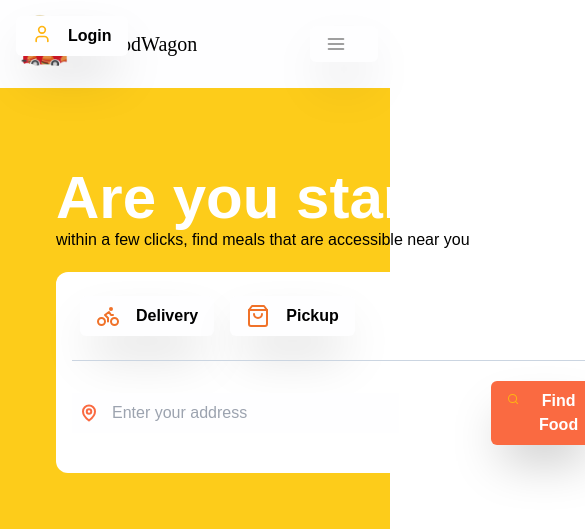
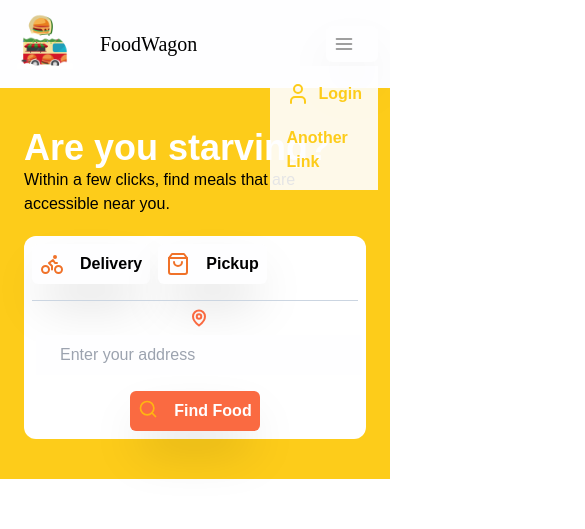
Before and after one commit to ameaympande/Food-Wagon, a React (Create React App) app in the folder client/: page / in a window 390 px wide. Both pictures are taken after a click on the button 344 px from the left and 44 px from the top of the page. Shown: the top 529 px of the page, 585 px wide, since content can reach past the window. Built offline with nearby package versions, Linux system fonts and the light colour scheme; a web font is replaced by a local one.

Commit message:
made full responsive

```diff
--- a/client/src/components/Home.jsx
+++ b/client/src/components/Home.jsx
@@ -7,6 +7,7 @@ const Home = () => {
   return (
     <>
       <Navbar />
+
       <Body />
       <OfferSection />
     </>
--- a/client/src/components/homePage/MainSection.jsx
+++ b/client/src/components/homePage/MainSection.jsx
@@ -4,15 +4,14 @@ import { Bike, ShoppingBag, MapPin, Search } from "lucide-react";
 
 const MainSection = () => {
   return (
-    <div className="flex flex-row bg-primary h-screen ">
-      <div className="py-20 px-14 flex flex-col">
-        <div className="text-text-primary text-6xl font-extrabold">
+    <div className="flex flex-col md:flex-row bg-primary">
+      <div className="md:w-2/3 py-10 px-6 md:py-20 md:px-14 flex flex-col">
+        <div className="text-text-primary text-4xl md:text-6xl font-extrabold">
           Are you starving?
         </div>
-        <div>within a few clicks, find meals that are accessible near you</div>
-        <div className="flex flex-col mt-5 p-4 bg-text-primary rounded-xl w-full">
-          {" "}
-          <div className="flex flex-row p-2 gap-4">
+        <div>Within a few clicks, find meals that are accessible near you.</div>
+        <div className="flex flex-col mt-5 p-2 sm:p-4 bg-text-primary rounded-xl w-full md:w-4/5 mx-auto">
+          <div className="flex flex-row  gap-2">
             <div>
               <Button
                 onClick={() => console.log("clicked")}
@@ -22,7 +21,6 @@ const MainSection = () => {
                 size={24}
               />
             </div>
-
             <div>
               <Button
                 onClick={() => console.log("clicked")}
@@ -34,17 +32,16 @@ const MainSection = () => {
             </div>
           </div>
           <hr className="mt-4 text-slate-300" />
-          <div>
-            <div className="mt-2 container relative flex items-center">
-              <div className="absolute inset-y-0 left-0 pl-2 flex items-center pointer-events-none">
+          <div className="mt-2 relative flex flex-col md:flex-row items-center">
+            <div className="md:absolute inset-y-0 left-0 pl-2 flex items-center pointer-events-none">
               <MapPin size={18} color="#fa6a41" absoluteStrokeWidth />
             </div>
             <input
-                className="bg-bg-primary px-20 py-2 pl-10 w-3/9"
+              className="ml-2 bg-bg-primary px-6 py-2 md:w-3/5 w-full md:pl-10 md:ml-6 mt-2 "
               type="text"
               placeholder="Enter your address"
             />
-              <div className="ml-20 p-3">
+            <div className="md:ml-6 mt-4 md:mt-0">
               <Button
                 onClick={() => {
                   // navigate("/signin");
@@ -53,14 +50,13 @@ const MainSection = () => {
                 userIcon={Search}
                 color="#ffb512"
                 textColor="text-primary"
-                  style="p-10 bg-secondary hover:text-secondary"
+                style="p-4  bg-secondary hover:text-secondary"
               />
             </div>
           </div>
         </div>
       </div>
-      </div>
-      <div className="flex-grow relative overflow-hidden">
+      <div className="md:w-1/3 relative hidden 1xl:block lg:overflow-hidden">
         <img
           className="absolute top-20 hover:top-0 transition-all ease-out delay-5000 h-full"
           src="/bowl.png"
--- a/client/src/components/homePage/Navbar.jsx
+++ b/client/src/components/homePage/Navbar.jsx
@@ -1,46 +1,80 @@
 import { MapPin, UserIcon, AlignJustify } from "lucide-react";
-import React, { useState } from "react";
+import React, { useEffect, useRef, useState } from "react";
 import { useNavigate } from "react-router-dom";
 import Button from "../layout/Button";
 
 const Navbar = () => {
   const navigate = useNavigate();
   const [isSidebarOpen, setSidebarOpen] = useState(false);
-  const [isLogin, setLoggedIn] = useState(false);
+  const sidebarRef = useRef(null);
 
   const toggleSidebar = () => {
     setSidebarOpen(!isSidebarOpen);
   };
+
+  const handleClickOutside = (event) => {
+    if (
+      isSidebarOpen &&
+      sidebarRef.current &&
+      !sidebarRef.current.contains(event.target)
+    ) {
+      setSidebarOpen(false);
+    }
+  };
+
+  useEffect(() => {
+    document.addEventListener("click", handleClickOutside);
+
+    return () => {
+      document.removeEventListener("click", handleClickOutside);
+    };
+  }, [isSidebarOpen]);
 
   return (
     <div className="bg-bg-primary">
       <div className="p-3 flex items-center justify-between">
         <div className="flex items-center gap-4">
           <div className="bg-transparent">
-            <img className="h-16 cover" src="logo.png" alt="Logo" />
+            <img
+              className="h-16 w-auto object-cover"
+              src="logo.png"
+              alt="Logo"
+            />
           </div>
+
           <div className="ml-2 font-bungee text-xl">FoodWagon</div>
         </div>
+        <div
+          ref={sidebarRef}
+          className="relative flex items-center ml-2 md:hidden"
+        >
+          <Button onClick={toggleSidebar} userIcon={AlignJustify} />
 
-        <div className="flex items-center ml-2 md:hidden">
-          <Button onClick={toggleSidebar} userIcon={AlignJustify} />
-        </div>
-
-        {/* Sidebar */}
-        {isSidebarOpen && (
-          <div className="md:hidden fixed inset-0 bg-white bg-opacity-90 z-50">
-            <div className="p-4">
-              <Button
+          {isSidebarOpen && (
+            <div className="absolute top-10 right-0 flex flex-col items-center bg-white bg-opacity-90 p-4 gap-5 bg-bg-primary">
+              <p
                 onClick={() => {
                   navigate("/signin");
                 }}
-                buttonText="Login"
-                userIcon={UserIcon}
-                color="#ffb512"
-              />
+                className="cursor-pointer text-primary font-bold hover:text-secondary"
+              >
+                <div className="flex">
+                  <UserIcon />
+                  <span className="ml-2">Login</span>
+                </div>
+              </p>
+              <p
+                onClick={() => {
+                  navigate("/another-link");
+                }}
+                className="cursor-pointer text-primary font-bold hover:text-secondary"
+              >
+                Another Link
+              </p>
+              {/* Add other sidebar text items here */}
             </div>
-          </div>
-        )}
+          )}
+        </div>
 
         <div className="ml-14 flex-grow md:flex items-center gap-4 md:block hidden">
           <span className="text-black font-bold ">Deliver to:</span>
@@ -58,8 +92,7 @@ const Navbar = () => {
             />
           </div>
         </div>
-
-        <div className="md:block hidden">
+        <div className="md:block hidden mr-5">
           <Button
             onClick={() => {
               navigate("/signin");
--- a/client/src/components/homePage/OfferSection.jsx
+++ b/client/src/components/homePage/OfferSection.jsx
@@ -34,8 +34,8 @@ const offerData = [
 
 const OfferSection = () => {
   return (
-    <div className="flex justify-center w-screen">
-      <div className="flex flex-row mt-20 gap-5">
+    <div className="flex justify-center">
+      <div className="flex flex-col mt-20 gap-5 md:flex-row md:flex-wrap">
         {offerData.map((offer, index) => (
           <DiscountCard
             key={index}
--- a/client/src/components/layout/Button.jsx
+++ b/client/src/components/layout/Button.jsx
@@ -13,7 +13,7 @@ const Button = ({
   return (
     <button
       onClick={onClick}
-      className={`shadow-2xl border-red flex flex-row bg-bg-primary text-${textColor} px-4 py-2 rounded-md hover:bg-bg-hover-primary font-semibold ${style}`}
+      className={`shadow-2xl border-red flex flex-row bg-bg-primary text-${textColor} py-2 px-2 rounded-md hover:bg-bg-hover-primary font-semibold ${style}`}
     >
       {UserIcon && <UserIcon size={size} color={color} />}
       <span className="ml-4">{buttonText}</span>
--- a/client/src/components/layout/DiscointCard.jsx
+++ b/client/src/components/layout/DiscointCard.jsx
@@ -10,12 +10,11 @@ const DiscountCard = ({
 }) => {
   return (
     <div>
-      <div className="relative w-64 h-60 overflow-hidden rounded-xl">
+      <div className="relative w-64 h-60 overflow-hidden rounded-xl transform transition-transform duration-300 hover:scale-110 1xl:flex-col">
         <div
           className="w-full h-full bg-cover bg-center relative"
           style={{ backgroundImage: `url(${backgroundImage})` }}
         >
-          {/* Secondary Card in Bottom Left Corner */}
           <div className="absolute bottom-0 left-0 p-4 h-22 w-28 bg-primary rounded-tr-xl justify-center">
             <div className="flex ">
               <div className="text-text-primary text-5xl font-extrabold">
--- a/client/tailwind.config.js
+++ b/client/tailwind.config.js
@@ -24,6 +24,7 @@ module.exports = {
       md: "620px",
       lg: "768px",
       xl: "1080px",
+      "1xl": "1200px",
       "2xl": "1440px",
     },
 
```
Lines whose indentation alone changed are shown as unchanged.
